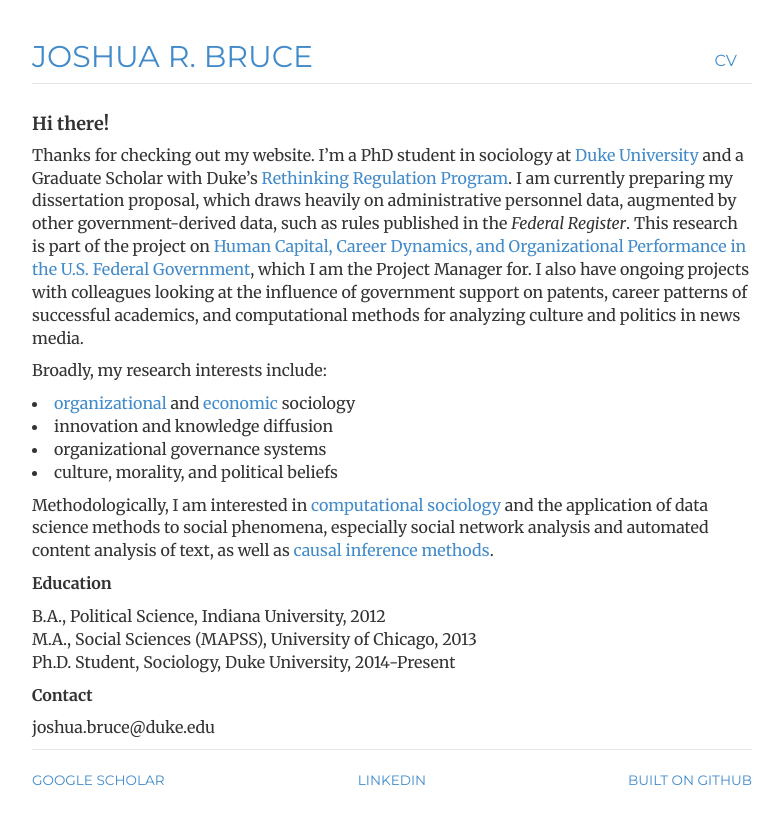
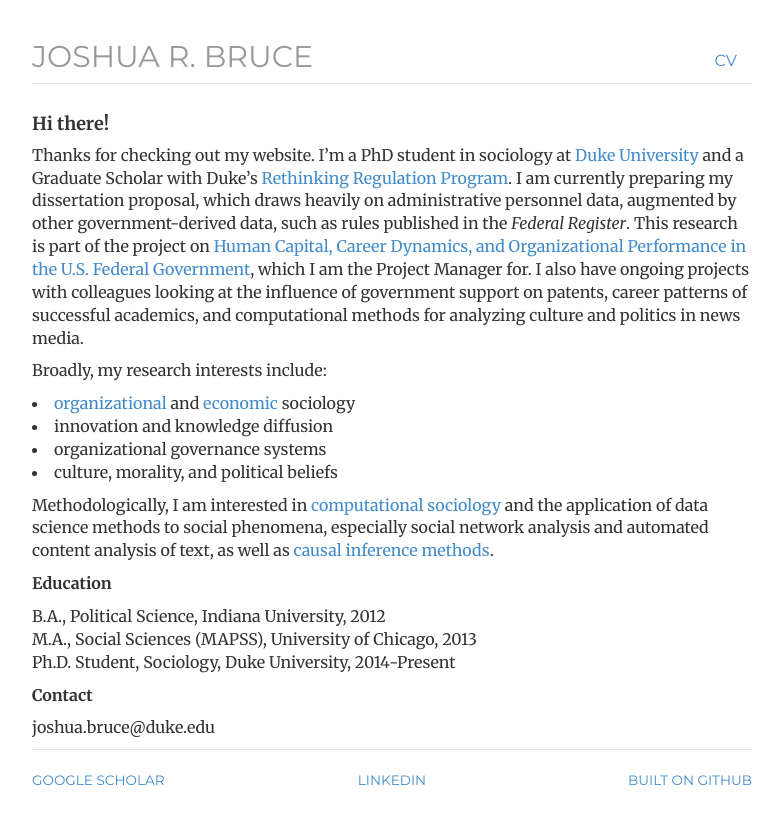
Before and after one commit to joshuarbruce/joshuarbruce.github.io, a Jekyll site: the page built from index.html, in a window 1280 px wide. Shown: the top 824 px of the page, without its empty margins (248-1030 px from the left). Built offline with Jekyll 4.4.1, drawn with Linux system fonts in a browser that asks for light colours; nearby versions of some CDN libraries.

Commit message:
Update header.html

```diff
--- a/_includes/header.html
+++ b/_includes/header.html
@@ -3,5 +3,5 @@
 		<li class="{{ page.cv }}"><a href="/cv" title="CV">CV</a></li>
 	<!--	<li class="{{ page.pubs }}"><a href="/pubs" title="publications">Publications</a></li> -->
 	</ul>
-	<h2 class=".text-muted"><a href="/">Joshua R. Bruce</a></h2>
+	<h2 class="text-muted" text-decoration="none" color="#999999"><a href="/">Joshua R. Bruce</a></h2>
 </div> <!-- /header -->
```
